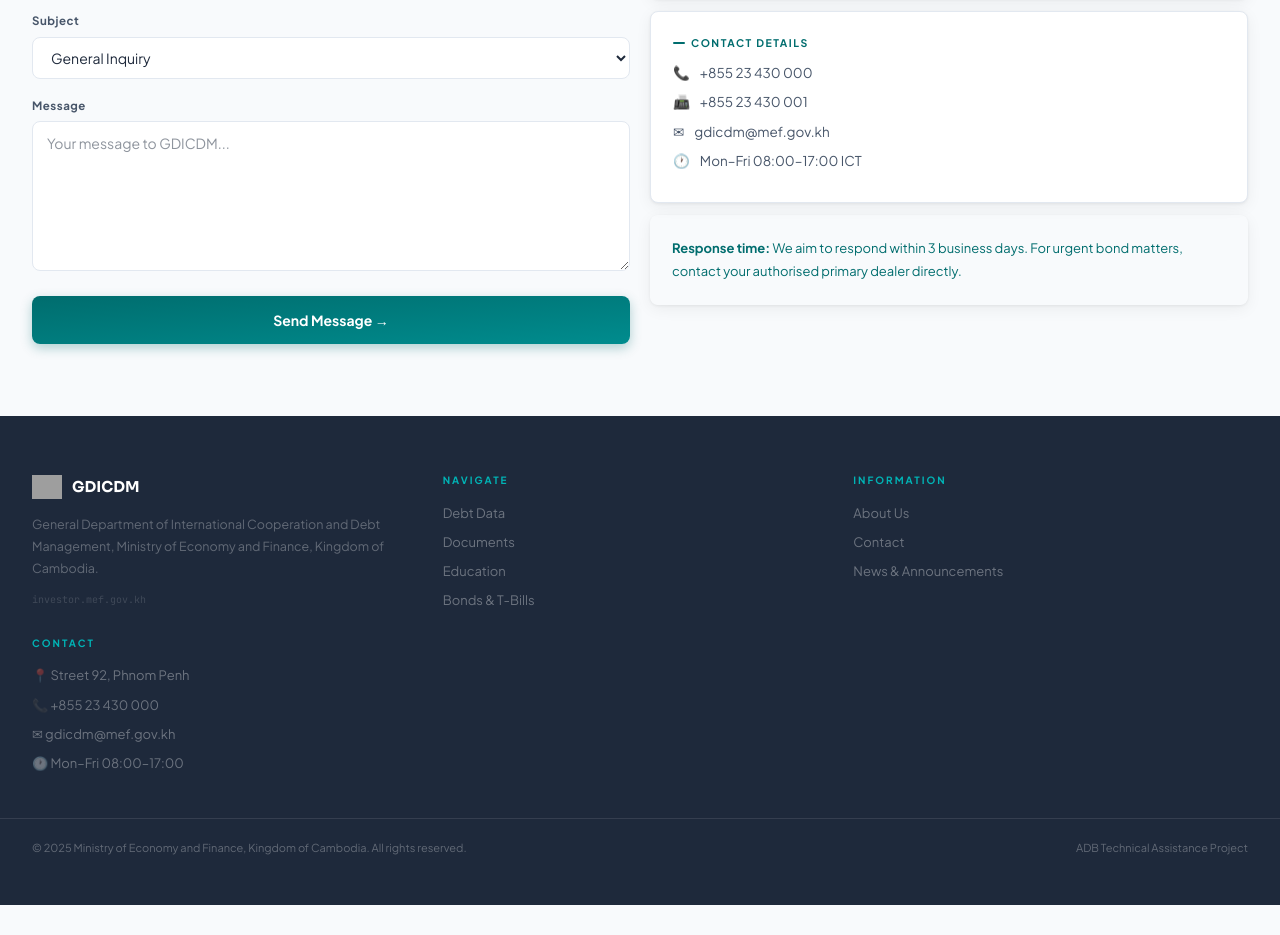
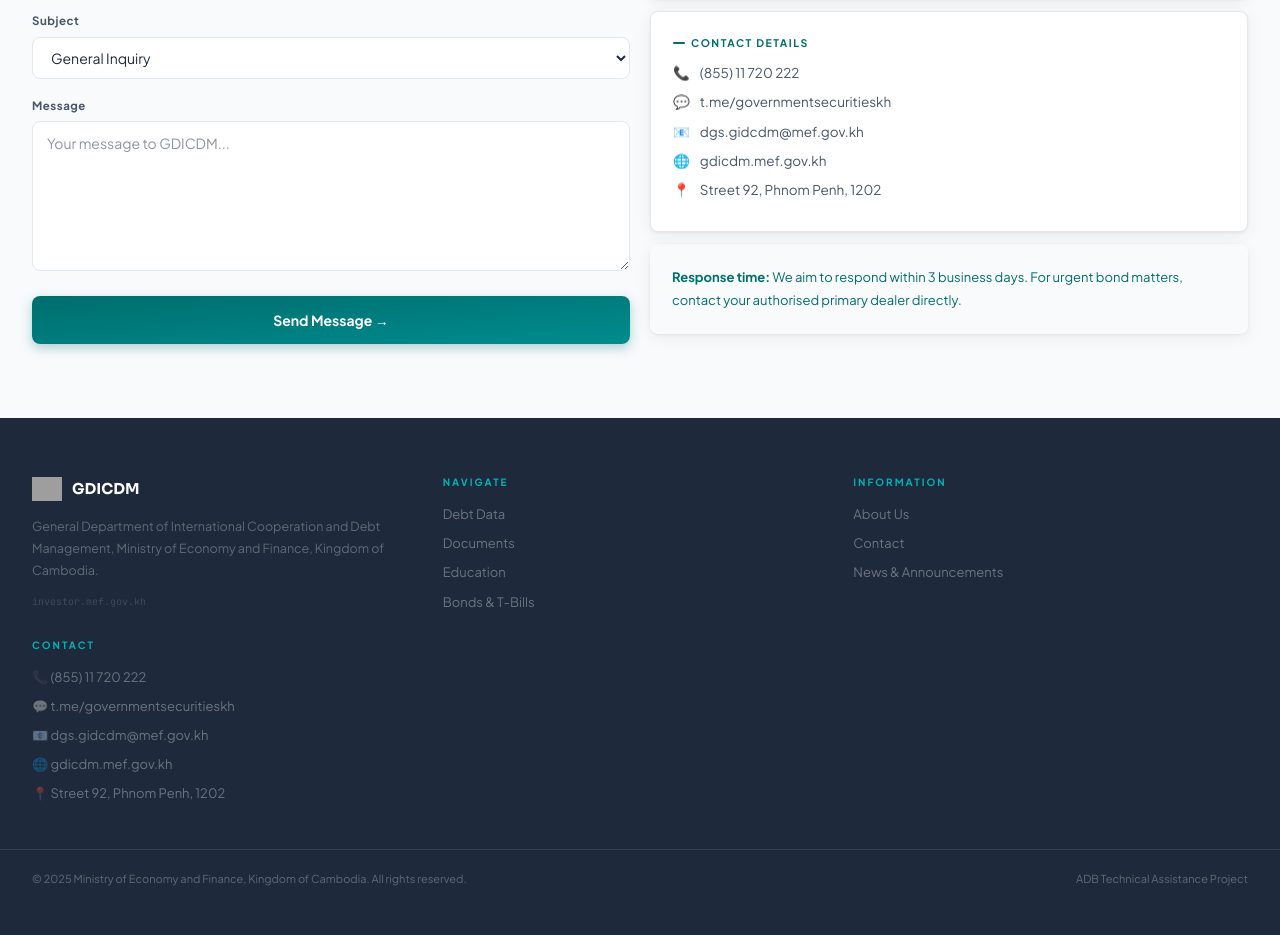
Before and after one commit to Pitou911/gdicdm-frontend, a React (Vite) app: page /contact in a window 1280 px wide. Shown: the part 552-1487 px from the top of the page. Before the commit the page ends 1457 px from the top, so only its background shows below. Built offline with nearby package versions, Linux system fonts and the light colour scheme; grey boxes are pictures that could not be loaded.

Commit message:
styling contact us information

```diff
--- a/src/components/Footer.jsx
+++ b/src/components/Footer.jsx
@@ -31,10 +31,11 @@
                 </div>
                 <div>
                     <div className="text-[10px] font-bold tracking-[2px] uppercase text-teal-3 mb-3.5">Contact</div>
-                    <div className="text-[13px] text-white/35 mb-2">📍 Street 92, Phnom Penh</div>
-                    <div className="text-[13px] text-white/35 mb-2">📞 +855 23 430 000</div>
-                    <div className="text-[13px] text-white/35 mb-2">✉ gdicdm@mef.gov.kh</div>
-                    <div className="text-[13px] text-white/35 mb-2">🕐 Mon–Fri 08:00–17:00</div>
+                    <div className="text-[13px] text-white/35 mb-2">📞 (855) 11 720 222</div>
+                    <div className="text-[13px] text-white/35 mb-2">💬 t.me/governmentsecuritieskh</div>
+                    <div className="text-[13px] text-white/35 mb-2">📧 dgs.gidcdm@mef.gov.kh</div>
+                    <div className="text-[13px] text-white/35 mb-2">🌐 gdicdm.mef.gov.kh</div>
+                    <div className="text-[13px] text-white/35 mb-2">📍 Street 92, Phnom Penh, 1202</div>
                 </div>
             </div>
             <div className="max-w-325 mx-auto px-8 py-5 border-t border-white/10 flex flex-col md:flex-row items-left justify-between gap-4 text-[11px] text-white/30">
--- a/src/pages/Contact.jsx
+++ b/src/pages/Contact.jsx
@@ -45,10 +45,11 @@
                             </div>
                             <div className="bg-white border border-light-2 rounded-sm p-5.5 mb-3 shadow-sm">
                                 <div className="flex items-center gap-1.5 text-[10.5px] font-bold tracking-[1.5px] uppercase text-teal mb-3 before:content-[''] before:w-3 before:h-0.5 before:bg-teal before:rounded-[1px]">Contact Details</div>
-                                <div className="flex gap-2.5 text-[13.5px] text-text-2 mb-2.25 items-start leading-normal">📞<span className="text-text-2" >+855 23 430 000</span></div>
-                                <div className="flex gap-2.5 text-[13.5px] text-text-2 mb-2.25 items-start leading-normal">📠<span className="text-text-2" >+855 23 430 001</span></div>
-                                <div className="flex gap-2.5 text-[13.5px] text-text-2 mb-2.25 items-start leading-normal">✉<span className="text-text-2" >gdicdm@mef.gov.kh</span></div>
-                                <div className="flex gap-2.5 text-[13.5px] text-text-2 mb-2.25 items-start leading-normal">🕐<span className="text-text-2" >Mon–Fri 08:00–17:00 ICT</span></div>
+                                <div className="flex gap-2.5 text-[13.5px] text-text-2 mb-2.25 items-start leading-normal">📞<span className="text-text-2" >(855) 11 720 222</span></div>
+                                <div className="flex gap-2.5 text-[13.5px] text-text-2 mb-2.25 items-start leading-normal">💬<span className="text-text-2" >t.me/governmentsecuritieskh</span></div>
+                                <div className="flex gap-2.5 text-[13.5px] text-text-2 mb-2.25 items-start leading-normal">📧<span className="text-text-2" >dgs.gidcdm@mef.gov.kh</span></div>
+                                <div className="flex gap-2.5 text-[13.5px] text-text-2 mb-2.25 items-start leading-normal">🌐<span className="text-text-2" >gdicdm.mef.gov.kh</span></div>
+                                <div className="flex gap-2.5 text-[13.5px] text-text-2 mb-2.25 items-start leading-normal">📍<span className="text-text-2" >Street 92, Phnom Penh, 1202</span></div>
                             </div>
                             <div className="bg-white border-light-2 rounded-sm p-5.5 mb-3 shadow-sm" style={{ background: 'var(--teal4)', borderColor: 'var(--teal3)' }}>
                                 <div className="text-[13px] text-teal leading-[1.75]">
```
